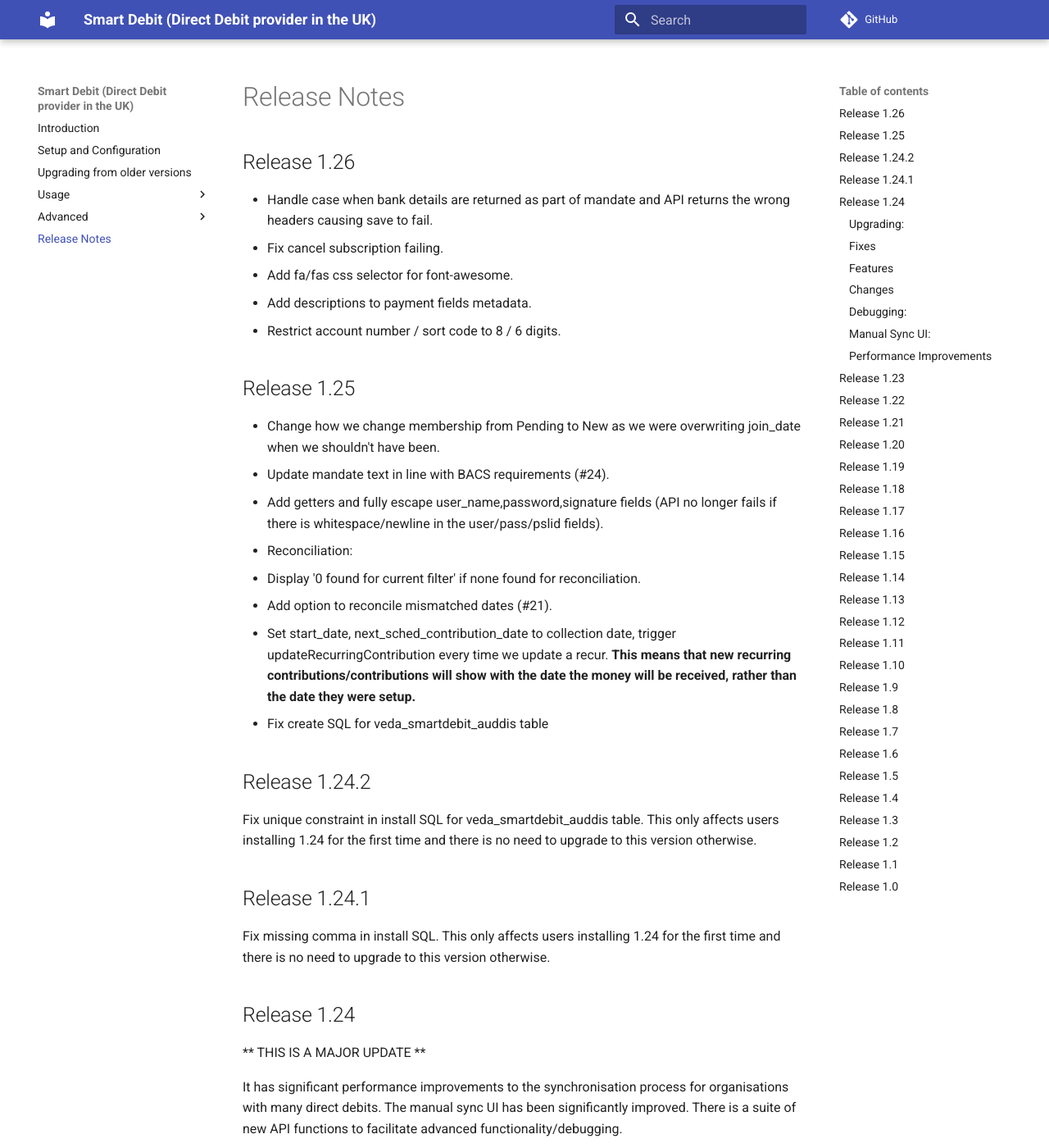
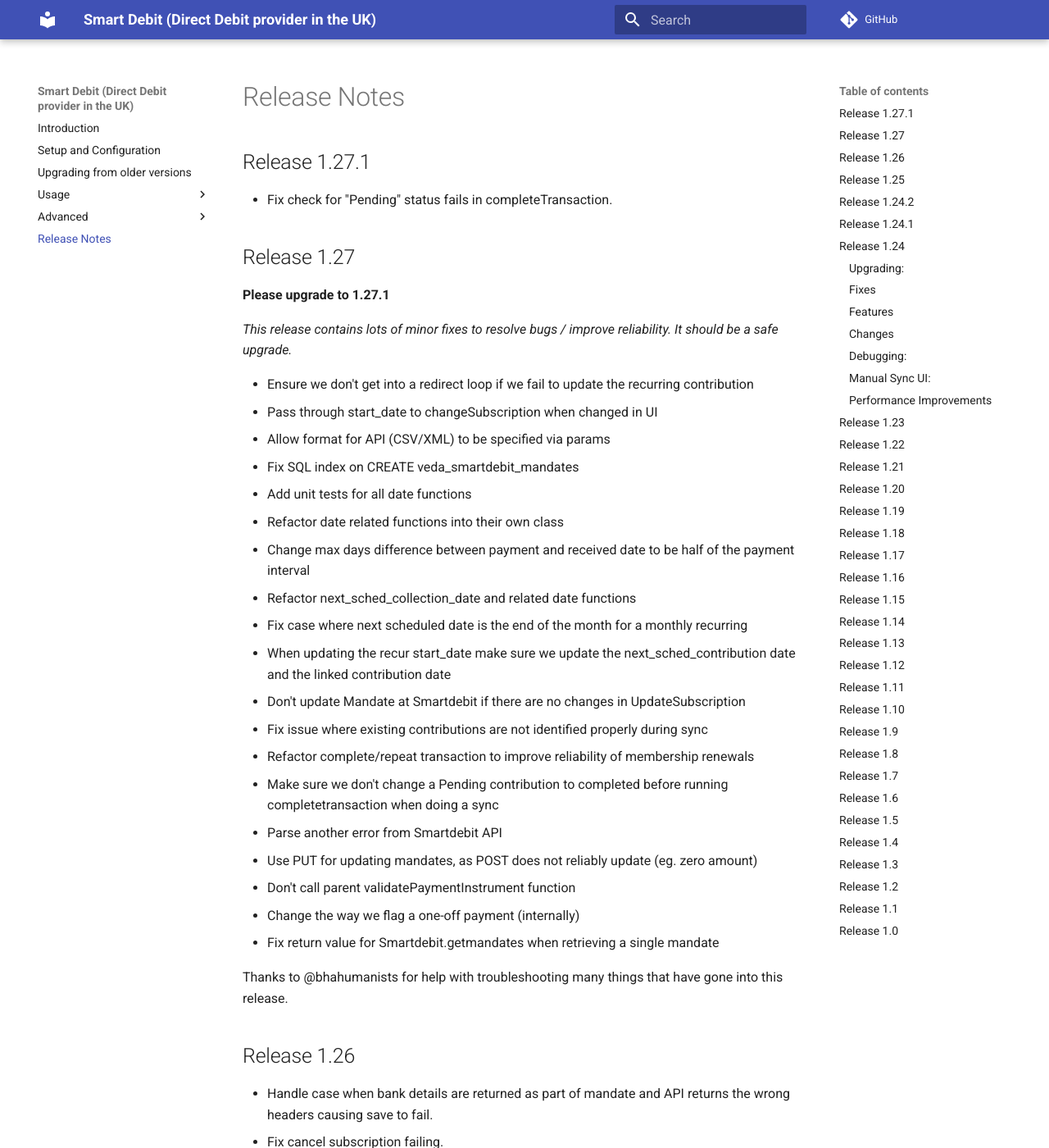
Before and after one commit to mattwire/org.civicrm.smartdebit, an MkDocs documentation site: the page built from docs/release/release_notes.md, in a window 1280 px wide and 1400 px high. Shown: the whole window at 82% size. Built offline with MkDocs 1.6.1 and Material for MkDocs 9.7.7, drawn with Linux system fonts in a browser that asks for light colours; comment, search, counter and statistics services are not loaded; old or Windows-style settings are respelled for this version of MkDocs.

Commit message:
Release 1.27.1

```diff
--- a/docs/release/release_notes.md
+++ b/docs/release/release_notes.md
@@ -1,3 +1,33 @@
+## Release 1.27.1
+* Fix check for "Pending" status fails in completeTransaction.
+
+## Release 1.27
+**Please upgrade to 1.27.1**
+
+*This release contains lots of minor fixes to resolve bugs / improve reliability. It should be a safe upgrade.*
+
+* Ensure we don't get into a redirect loop if we fail to update the recurring contribution
+* Pass through start_date to changeSubscription when changed in UI
+* Allow format for API (CSV/XML) to be specified via params
+* Fix SQL index on CREATE veda_smartdebit_mandates
+* Add unit tests for all date functions
+* Refactor date related functions into their own class
+* Change max days difference between payment and received date to be half of the payment interval
+* Refactor next_sched_collection_date and related date functions
+* Fix case where next scheduled date is the end of the month for a monthly recurring
+* When updating the recur start_date make sure we update the next_sched_contribution date and the linked contribution date
+* Don't update Mandate at Smartdebit if there are no changes in UpdateSubscription
+* Fix issue where existing contributions are not identified properly during sync
+* Refactor complete/repeat transaction to improve reliability of membership renewals
+* Make sure we don't change a Pending contribution to completed before running completetransaction when doing a sync
+* Parse another error from Smartdebit API
+* Use PUT for updating mandates, as POST does not reliably update (eg. zero amount)
+* Don't call parent validatePaymentInstrument function
+* Change the way we flag a one-off payment (internally)
+* Fix return value for Smartdebit.getmandates when retrieving a single mandate
+
+Thanks to @bhahumanists for help with troubleshooting many things that have gone into this release.
+
 ## Release 1.26
 * Handle case when bank details are returned as part of mandate and API returns the wrong headers causing save to fail.
 * Fix cancel subscription failing.
--- a/info.xml
+++ b/info.xml
@@ -15,8 +15,8 @@
     <url desc="Author">https://www.mjwconsult.co.uk</url>
     <url desc="Licensing">http://www.gnu.org/licenses/agpl-3.0.html</url>
   </urls>
-  <releaseDate>2018-10-25</releaseDate>
-  <version>1.27</version>
+  <releaseDate>2018-11-21</releaseDate>
+  <version>1.27.1</version>
   <develStage>stable</develStage>
   <compatibility>
     <ver>5.5</ver>
```
